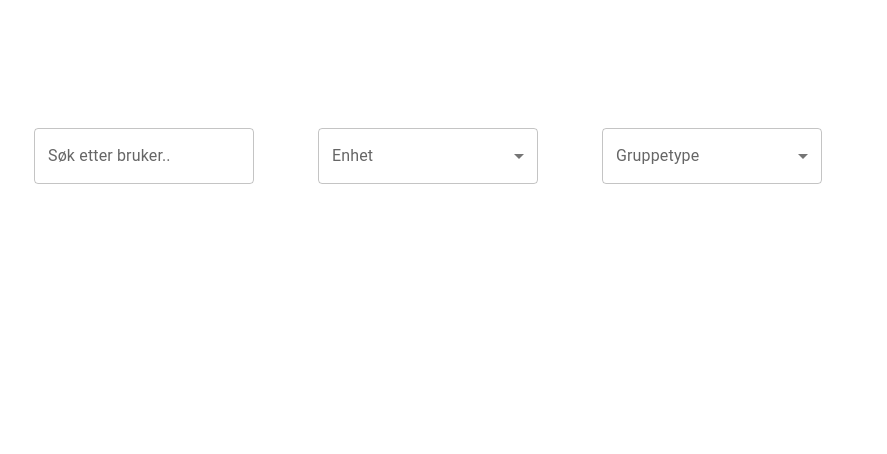
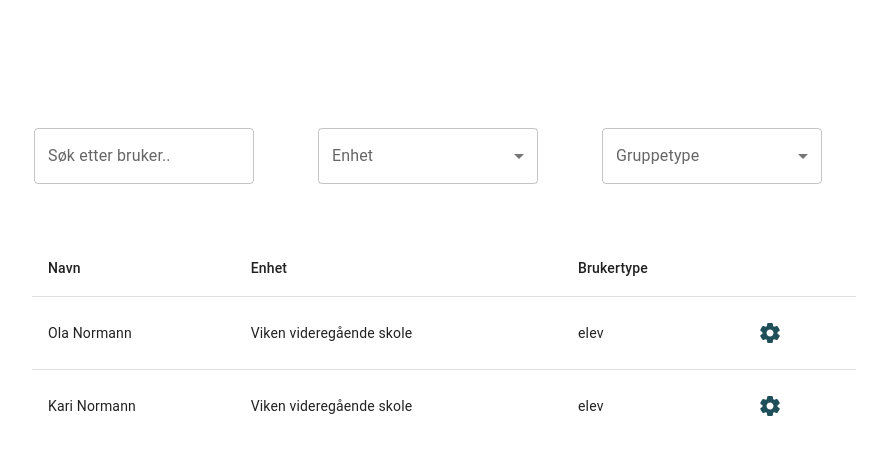
Before and after one commit to FINTLabs/fint-kontroll-user-pod, a React (Create React App) app: page / in a window 1280 px wide. Shown: the top 454 px of the page, without its empty margins (196-1083 px from the left). Built offline with nearby package versions, Linux system fonts and the light colour scheme.

Commit message:
Added table for users

```diff
--- a/src/features/users/FindUserContainer.tsx
+++ b/src/features/users/FindUserContainer.tsx
@@ -3,6 +3,7 @@ import SearchFieldUser from "./SearchFieldUsers";
 import {createStyles, makeStyles} from "@mui/styles";
 import FilterUnitUser from "./FilterUnitUser";
 import FilterGroupUser from "./FilterGroupUser";
+import UserTable from "./UserTable";
 
 const useStyles = makeStyles((theme: Theme) =>
     createStyles({
@@ -32,6 +33,9 @@ function FindUserContainer() {
                     <FilterUnitUser/>
                     <FilterGroupUser/>
                 </Box>
+                <Box>
+                    <UserTable/>
+                </Box>
             </Box>
         </Box>
     );
--- /dev/null
+++ b/src/features/users/UserTable.tsx
@@ -0,0 +1,74 @@
+import * as React from 'react';
+import Table from '@mui/material/Table';
+import TableBody from '@mui/material/TableBody';
+import TableCell from '@mui/material/TableCell';
+import TableContainer from '@mui/material/TableContainer';
+import TableHead from '@mui/material/TableHead';
+import TableRow from '@mui/material/TableRow';
+import IconButton from '@mui/material/IconButton';
+import {SettingsRounded} from "@mui/icons-material";
+import {createStyles, makeStyles} from "@mui/styles";
+import {Box, Theme} from "@mui/material";
+import {Link} from "react-router-dom";
+
+const useStyles = makeStyles((theme: Theme) =>
+    createStyles({
+        icon: {
+            color: theme.palette.primary.main
+        }
+    }));
+
+function createData(
+    id: string,
+    name: string,
+    unit: string,
+    type: string,
+) {
+    return {name, unit, type};
+}
+
+const rows = [
+    createData('id', 'Ola Normann', 'Viken videregående skole', 'elev'),
+    createData('id', 'Kari Normann', 'Viken videregående skole', 'elev'),
+];
+
+export default function UserTable() {
+    const classes = useStyles();
+    return (
+        <Box sx={{p: 1}}>
+            <TableContainer sx={{maxWidth: 1040}}>
+                <Table aria-label="simple icon">
+                    <TableHead>
+                        <TableRow>
+                            <TableCell align="left">Navn</TableCell>
+                            <TableCell align="left">Enhet</TableCell>
+                            <TableCell align="left">Brukertype</TableCell>
+                            <TableCell align="left"></TableCell>
+                        </TableRow>
+                    </TableHead>
+                    <TableBody>
+                        {rows.map((row) => (
+                            <TableRow
+                                key={row.name}
+                                sx={{'&:last-child td, &:last-child th': {border: 0}}}
+                            >
+                                <TableCell align="left" component="th" scope="row">
+                                    {row.name}
+                                </TableCell>
+                                <TableCell align="left">{row.unit}</TableCell>
+                                <TableCell align="left">{row.type}</TableCell>
+                                <TableCell align="left">
+                                    <IconButton aria-label="settings"
+                                                component={Link} to="/info"
+                                    >
+                                        <SettingsRounded className={classes.icon}/>
+                                    </IconButton>
+                                </TableCell>
+                            </TableRow>
+                        ))}
+                    </TableBody>
+                </Table>
+            </TableContainer>
+        </Box>
+    );
+}
```
